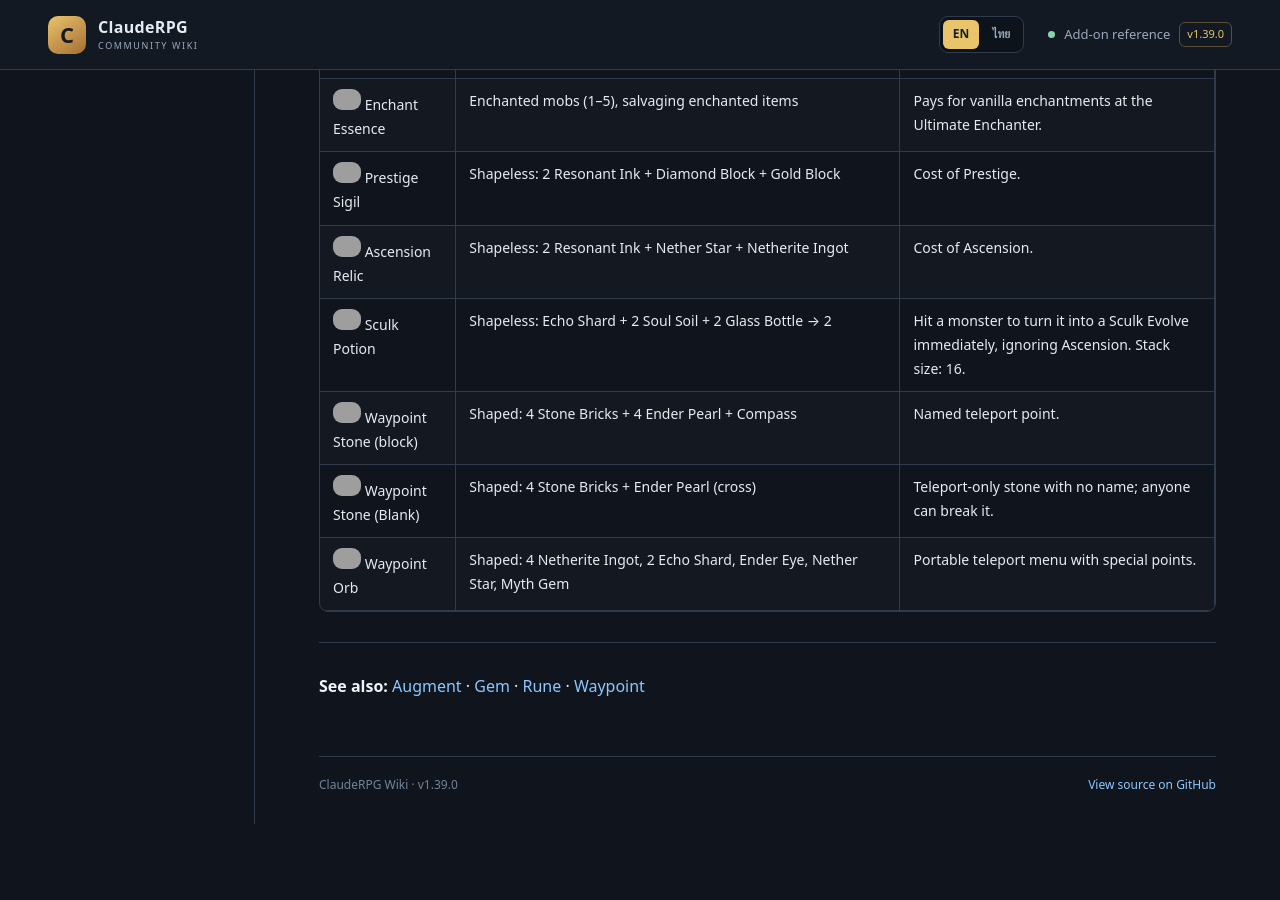
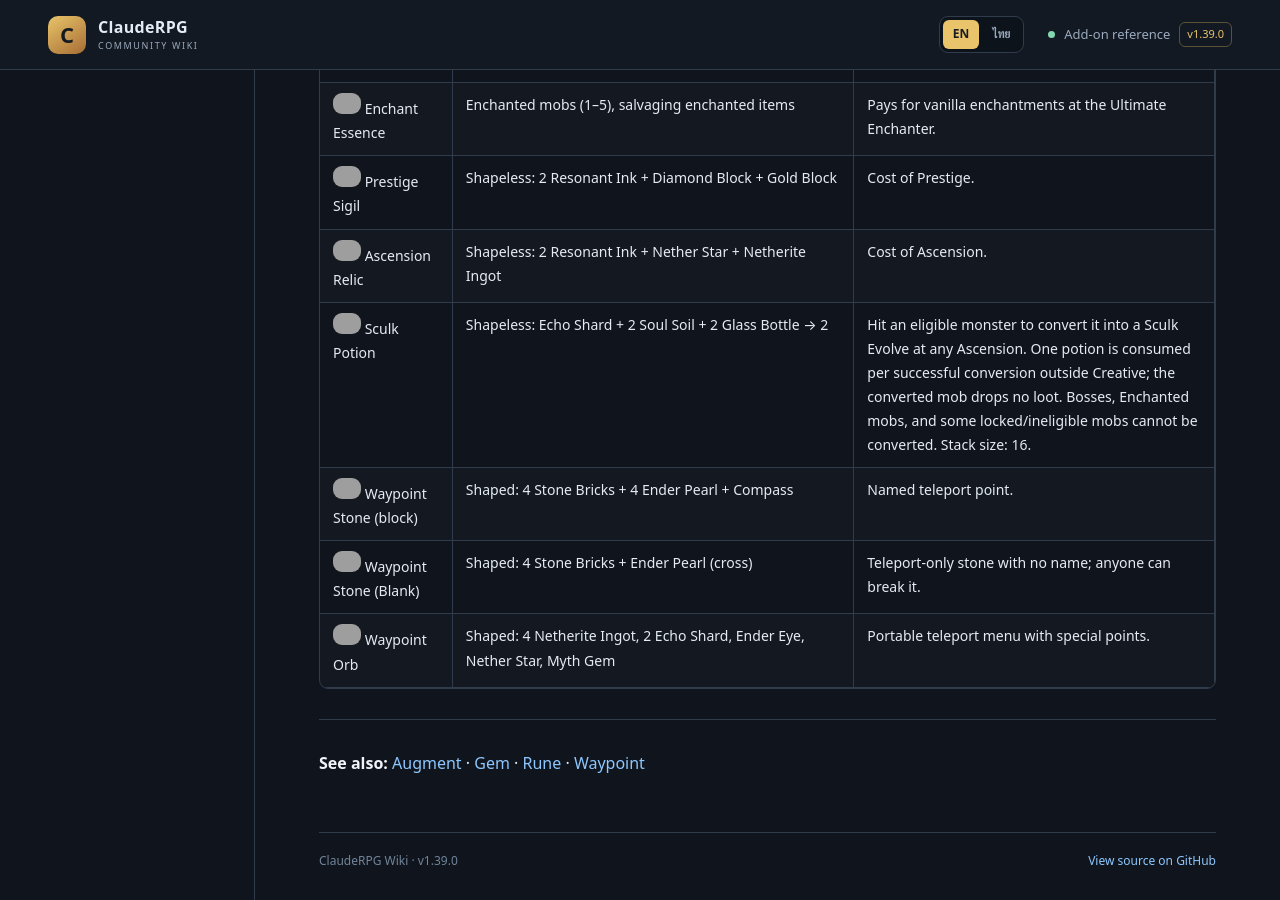
Before and after one commit to miniTorch25/ClaudeRPG-Wiki-V2, a Jekyll site: the page built from Items.md, in a window 1280 px wide and 900 px high, scrolled down 2634 px. Built offline with Jekyll 4.4.1, drawn with Linux system fonts in a browser that asks for light colours; our own code applies the rules of GitHub Pages for plain Markdown files; before the commit the page ends 3458 px from its top, so only the background shows below that; grey boxes are pictures that could not be loaded.

Commit message:
docs: clarify Sculk Potion conversion restrictions

```diff
--- a/Items.md
+++ b/Items.md
@@ -45,7 +45,7 @@ All custom ClaudeRPG items, blocks, and recipes.
 | <img src="{{ '/assets/images/items/enchant_essence.png' | relative_url }}" alt="" width="28" loading="lazy"> Enchant Essence | Enchanted mobs (1–5), salvaging enchanted items | Pays for vanilla enchantments at the Ultimate Enchanter. |
 | <img src="{{ '/assets/images/items/prestige_sigil.png' | relative_url }}" alt="" width="28" loading="lazy"> Prestige Sigil | Shapeless: 2 Resonant Ink + Diamond Block + Gold Block | Cost of Prestige. |
 | <img src="{{ '/assets/images/items/ascension_relic.png' | relative_url }}" alt="" width="28" loading="lazy"> Ascension Relic | Shapeless: 2 Resonant Ink + Nether Star + Netherite Ingot | Cost of Ascension. |
-| <img src="{{ '/assets/images/items/sculk_potion.png' | relative_url }}" alt="" width="28" loading="lazy"> Sculk Potion | Shapeless: Echo Shard + 2 Soul Soil + 2 Glass Bottle → 2 | Hit a monster to turn it into a Sculk Evolve immediately, ignoring Ascension. Stack size: 16. |
+| <img src="{{ '/assets/images/items/sculk_potion.png' | relative_url }}" alt="" width="28" loading="lazy"> Sculk Potion | Shapeless: Echo Shard + 2 Soul Soil + 2 Glass Bottle → 2 | Hit an eligible monster to convert it into a Sculk Evolve at any Ascension. One potion is consumed per successful conversion outside Creative; the converted mob drops no loot. Bosses, Enchanted mobs, and some locked/ineligible mobs cannot be converted. Stack size: 16. |
 | <img src="{{ '/assets/images/blocks/waypoint_top.png' | relative_url }}" alt="" width="28" loading="lazy"> Waypoint Stone (block) | Shaped: 4 Stone Bricks + 4 Ender Pearl + Compass | Named teleport point. |
 | <img src="{{ '/assets/images/blocks/waypoint_blank_top.png' | relative_url }}" alt="" width="28" loading="lazy"> Waypoint Stone (Blank) | Shaped: 4 Stone Bricks + Ender Pearl (cross) | Teleport-only stone with no name; anyone can break it. |
 | <img src="{{ '/assets/images/items/waypoint_orb.png' | relative_url }}" alt="" width="28" loading="lazy"> Waypoint Orb | Shaped: 4 Netherite Ingot, 2 Echo Shard, Ender Eye, Nether Star, Myth Gem | Portable teleport menu with special points. |
```
